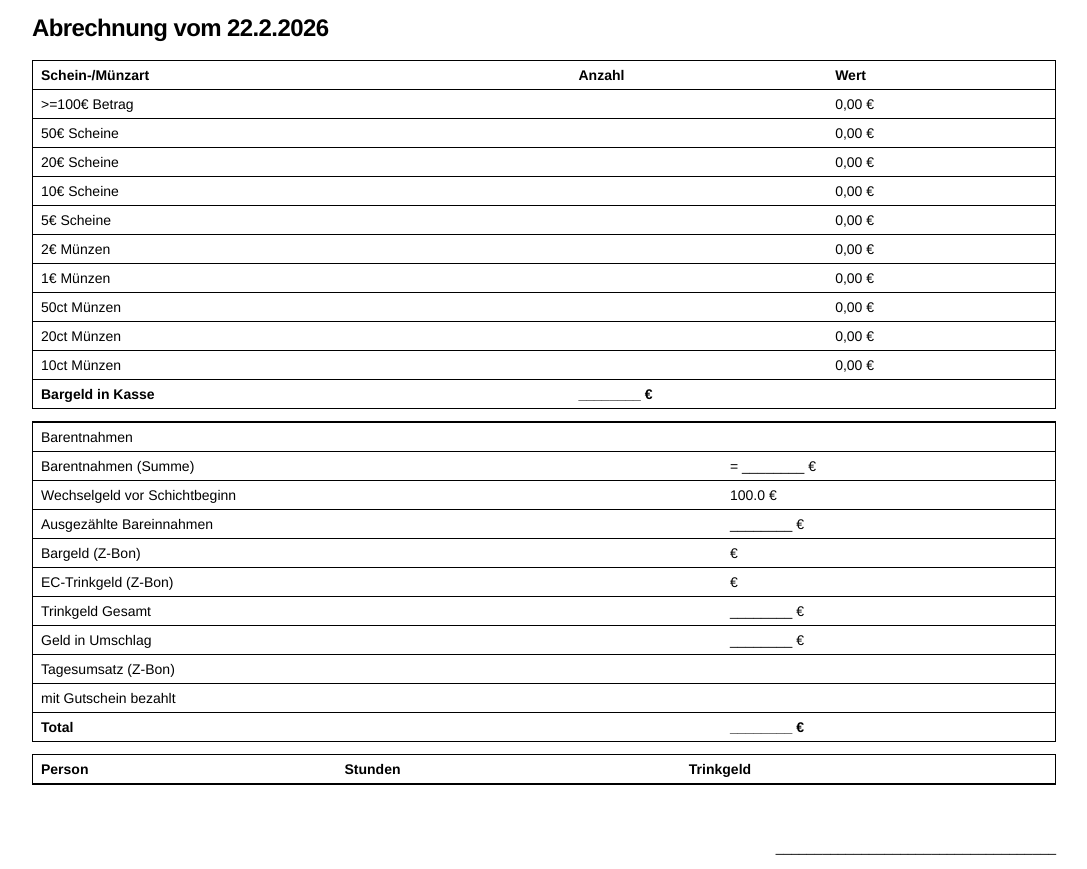
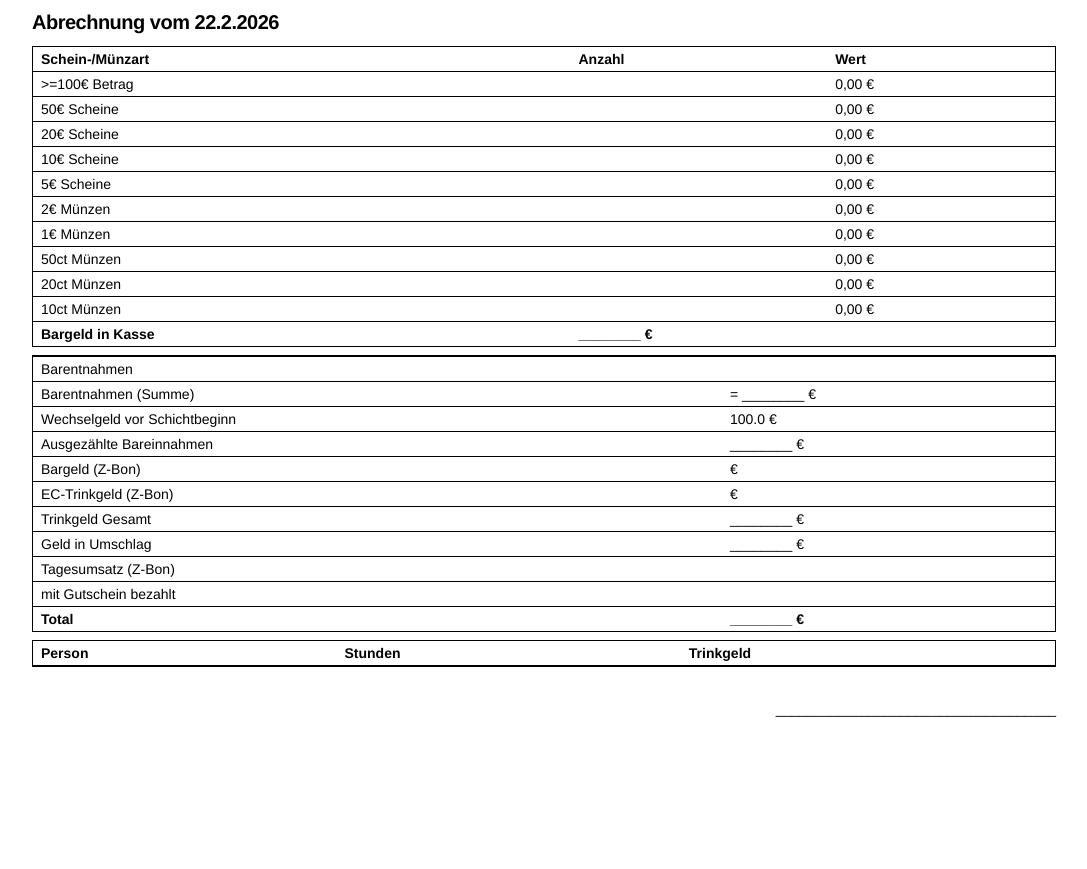
Before and after one commit to moritzwilksch/LokalCashUp, a FastAPI app: page /printPage in a window 1280 px wide. Shown: the whole page, without its empty margins (96-1183 px from the left). After the commit the page ends 717 px from the top, so only its background shows below. Run offline with FastAPI, Linux system fonts and the light colour scheme; lists and menus that the app fills with data are empty; some libraries are stand-ins or nearby versions.

Commit message:
size on print

```diff
--- a/templates/printable_output.html
+++ b/templates/printable_output.html
@@ -11,18 +11,19 @@
     <style>
         @page {
             size: A4;
-            margin: 12mm;
+            margin: 8mm;
         }
 
         body {
             font-family: "Helvetica Neue", Helvetica, Arial, sans-serif;
+            line-height: 1.2;
         }
     </style>
 </head>
-<body class="px-3 py-3 text-black">
-<main class="mx-auto w-full max-w-5xl space-y-3">
-    <section class="pb-1">
-        <h1 class="text-2xl font-bold tracking-tight">Abrechnung vom {{ form.datum }}</h1>
+<body class="px-2 py-2 text-black">
+<main class="mx-auto w-full max-w-5xl space-y-2">
+    <section class="pb-0.5">
+        <h1 class="text-xl font-bold tracking-tight">Abrechnung vom {{ form.datum }}</h1>
     </section>
 
     <section class="overflow-hidden border border-black">
@@ -30,20 +31,20 @@
             <table class="min-w-full text-left text-sm">
                 <thead>
                 <tr>
-                    <th class="border-b border-black px-2 py-1 font-bold">Schein-/Münzart</th>
-                    <th class="border-b border-black px-2 py-1 font-bold">Anzahl</th>
-                    <th class="border-b border-black px-2 py-1 font-bold">Wert</th>
+                    <th class="border-b border-black px-2 py-0.5 font-bold">Schein-/Münzart</th>
+                    <th class="border-b border-black px-2 py-0.5 font-bold">Anzahl</th>
+                    <th class="border-b border-black px-2 py-0.5 font-bold">Wert</th>
                 </tr>
                 </thead>
                 <tbody>
                 {% for row in denomination_rows %}
                     <tr>
-                        <td class="border-t border-black px-2 py-1">{{ row.label }}</td>
-                        <td class="border-t border-black px-2 py-1">{{ row.quantity }}</td>
-                        <td class="border-t border-black px-2 py-1">{{ row.amount }}</td>
+                        <td class="border-t border-black px-2 py-0.5">{{ row.label }}</td>
+                        <td class="border-t border-black px-2 py-0.5">{{ row.quantity }}</td>
+                        <td class="border-t border-black px-2 py-0.5">{{ row.amount }}</td>
                     </tr>
                 {% endfor %}
-                <tr><td class="border-t border-black px-2 py-1 font-bold">Bargeld in Kasse</td><td class="border-t border-black px-2 py-1 font-bold" colspan="2">{{ form.outputs.geld_in_kasse }}</td></tr>
+                <tr><td class="border-t border-black px-2 py-0.5 font-bold">Bargeld in Kasse</td><td class="border-t border-black px-2 py-0.5 font-bold" colspan="2">{{ form.outputs.geld_in_kasse }}</td></tr>
                 </tbody>
             </table>
         </div>
@@ -53,17 +54,17 @@
         <div class="overflow-x-auto">
             <table class="min-w-full text-left text-sm">
                 <tbody>
-                <tr><td class="border-t border-black px-2 py-1">Barentnahmen</td><td class="border-t border-black px-2 py-1">{{ form.barentnahmen_liste }}</td></tr>
-                <tr><td class="border-t border-black px-2 py-1">Barentnahmen (Summe)</td><td class="border-t border-black px-2 py-1">{{ form.outputs.barentnahmen_summe }}</td></tr>
-                <tr><td class="border-t border-black px-2 py-1">Wechselgeld vor Schichtbeginn</td><td class="border-t border-black px-2 py-1">{{ wechselgeld_tagesanfang }} €</td></tr>
-                <tr><td class="border-t border-black px-2 py-1">Ausgezählte Bareinnahmen</td><td class="border-t border-black px-2 py-1">{{ form.outputs.ausgezaehlte_bareinnahmen }}</td></tr>
-                <tr><td class="border-t border-black px-2 py-1">Bargeld (Z-Bon)</td><td class="border-t border-black px-2 py-1">{{ form.zbon.bargeld_zbon }} €</td></tr>
-                <tr><td class="border-t border-black px-2 py-1">EC-Trinkgeld (Z-Bon)</td><td class="border-t border-black px-2 py-1">{{ form.zbon.ec_trinkgeld_zbon }} €</td></tr>
-                <tr><td class="border-t border-black px-2 py-1">Trinkgeld Gesamt</td><td class="border-t border-black px-2 py-1">{{ form.outputs.trinkgeld_gesamt }}</td></tr>
-                <tr><td class="border-t border-black px-2 py-1">Geld in Umschlag</td><td class="border-t border-black px-2 py-1">{{ form.outputs.geld_in_umschlag }}</td></tr>
-                <tr><td class="border-t border-black px-2 py-1">Tagesumsatz (Z-Bon)</td><td class="border-t border-black px-2 py-1">{{ form.zbon.tagesumsatz_zbon }}</td></tr>
-                <tr><td class="border-t border-black px-2 py-1">mit Gutschein bezahlt</td><td class="border-t border-black px-2 py-1">{{ form.zbon.mit_gutschein_bezahlt }}</td></tr>
-                <tr><td class="border-t border-black px-2 py-1 font-bold">Total</td><td class="border-t border-black px-2 py-1 font-bold">{{ form.outputs.total }}</td></tr>
+                <tr><td class="border-t border-black px-2 py-0.5">Barentnahmen</td><td class="border-t border-black px-2 py-0.5">{{ form.barentnahmen_liste }}</td></tr>
+                <tr><td class="border-t border-black px-2 py-0.5">Barentnahmen (Summe)</td><td class="border-t border-black px-2 py-0.5">{{ form.outputs.barentnahmen_summe }}</td></tr>
+                <tr><td class="border-t border-black px-2 py-0.5">Wechselgeld vor Schichtbeginn</td><td class="border-t border-black px-2 py-0.5">{{ wechselgeld_tagesanfang }} €</td></tr>
+                <tr><td class="border-t border-black px-2 py-0.5">Ausgezählte Bareinnahmen</td><td class="border-t border-black px-2 py-0.5">{{ form.outputs.ausgezaehlte_bareinnahmen }}</td></tr>
+                <tr><td class="border-t border-black px-2 py-0.5">Bargeld (Z-Bon)</td><td class="border-t border-black px-2 py-0.5">{{ form.zbon.bargeld_zbon }} €</td></tr>
+                <tr><td class="border-t border-black px-2 py-0.5">EC-Trinkgeld (Z-Bon)</td><td class="border-t border-black px-2 py-0.5">{{ form.zbon.ec_trinkgeld_zbon }} €</td></tr>
+                <tr><td class="border-t border-black px-2 py-0.5">Trinkgeld Gesamt</td><td class="border-t border-black px-2 py-0.5">{{ form.outputs.trinkgeld_gesamt }}</td></tr>
+                <tr><td class="border-t border-black px-2 py-0.5">Geld in Umschlag</td><td class="border-t border-black px-2 py-0.5">{{ form.outputs.geld_in_umschlag }}</td></tr>
+                <tr><td class="border-t border-black px-2 py-0.5">Tagesumsatz (Z-Bon)</td><td class="border-t border-black px-2 py-0.5">{{ form.zbon.tagesumsatz_zbon }}</td></tr>
+                <tr><td class="border-t border-black px-2 py-0.5">mit Gutschein bezahlt</td><td class="border-t border-black px-2 py-0.5">{{ form.zbon.mit_gutschein_bezahlt }}</td></tr>
+                <tr><td class="border-t border-black px-2 py-0.5 font-bold">Total</td><td class="border-t border-black px-2 py-0.5 font-bold">{{ form.outputs.total }}</td></tr>
                 </tbody>
             </table>
         </div>
@@ -74,18 +75,18 @@
             <table class="min-w-full text-left text-sm">
                 <thead>
                 <tr>
-                    <th class="border-b border-black px-2 py-1 font-bold">Person</th>
-                    <th class="border-b border-black px-2 py-1 font-bold">Stunden</th>
-                    <th class="border-b border-black px-2 py-1 font-bold">Trinkgeld</th>
+                    <th class="border-b border-black px-2 py-0.5 font-bold">Person</th>
+                    <th class="border-b border-black px-2 py-0.5 font-bold">Stunden</th>
+                    <th class="border-b border-black px-2 py-0.5 font-bold">Trinkgeld</th>
                 </tr>
                 </thead>
                 <tbody>
                 {% for tip in form.tips %}
                     {% if tip.person != 'Bitte wählen...' %}
                         <tr>
-                            <td class="border-t border-black px-2 py-1">{{ tip.person }}</td>
-                            <td class="border-t border-black px-2 py-1">{{ tip.hours_raw }}</td>
-                            <td class="border-t border-black px-2 py-1">{{ tip.tip_formatted }}</td>
+                            <td class="border-t border-black px-2 py-0.5">{{ tip.person }}</td>
+                            <td class="border-t border-black px-2 py-0.5">{{ tip.hours_raw }}</td>
+                            <td class="border-t border-black px-2 py-0.5">{{ tip.tip_formatted }}</td>
                         </tr>
                     {% endif %}
                 {% endfor %}
@@ -94,7 +95,7 @@
         </div>
     </section>
 
-    <section class="pt-10 text-right text-sm">
+    <section class="pt-6 text-right text-sm">
         ____________________________________
     </section>
 </main>
```
